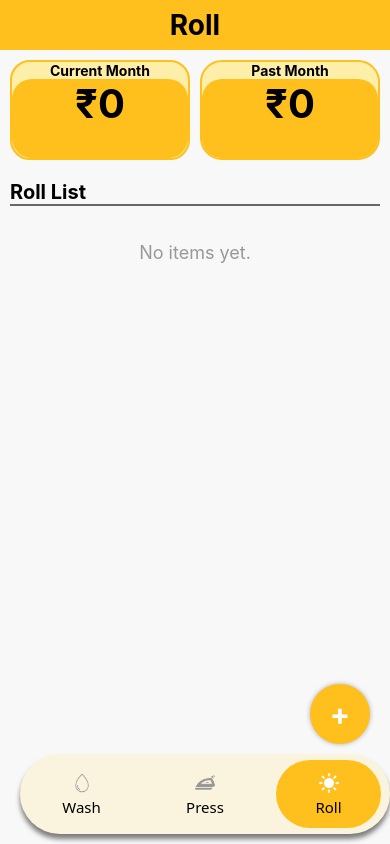
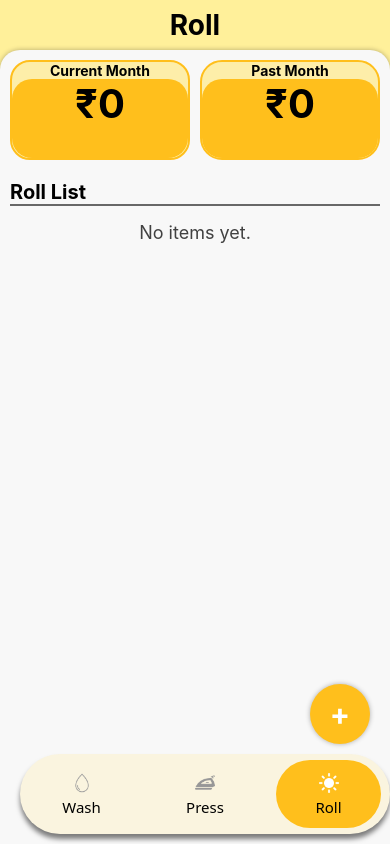
Before and after one commit to jatin-jangid/A1Assist, a React Native app: screen /Roll in a window 390 px wide. Built offline with nearby package versions, Linux system fonts and the light colour scheme.

Commit message:
Minor UI changes

```diff
--- a/src/components/BottomTabs.tsx
+++ b/src/components/BottomTabs.tsx
@@ -23,7 +23,8 @@ const getIcon = (name: string, focused: boolean) => {
       return require('../../assets/wash-outlined.png');
   }
 };
-
+// headerColor options : #fff0ad
+const headerColor = '#fff09a'
 export default function AppNavigator() {
   return (
     <Tab.Navigator
@@ -51,6 +52,7 @@ export default function AppNavigator() {
           rates: 12,
           listBackgroundColor: '#c6fbff',
           quantityContainerBackgroundColor: '#27f1ff',
+          headerColor: headerColor,
         }}
       />
       <Tab.Screen
@@ -63,6 +65,7 @@ export default function AppNavigator() {
           rates: 4,
           listBackgroundColor: '#c1ffea',
           quantityContainerBackgroundColor: '#4fffc4',
+          headerColor: headerColor,
         }}
       />
       <Tab.Screen
@@ -75,6 +78,7 @@ export default function AppNavigator() {
           rates: 20,
           listBackgroundColor: 'rgb(253, 238, 169)',
           quantityContainerBackgroundColor: 'rgb(255, 191, 28)',
+          headerColor: headerColor,
         }}
       />
     </Tab.Navigator>
--- a/src/components/Header.tsx
+++ b/src/components/Header.tsx
@@ -1,9 +1,9 @@
 import {StyleSheet, Text, View} from 'react-native';
 import React from 'react';
 
-const Header = (props: {title: string}) => {
+const Header = (props: {title: string, backgroundColor: string}) => {
   return (
-    <View style={styles.headerView}>
+    <View style={[styles.headerView,{ backgroundColor: props.backgroundColor}]}>
       <Text style={styles.headerText}>{props.title}</Text>
     </View>
   );
--- a/src/components/List.tsx
+++ b/src/components/List.tsx
@@ -40,13 +40,14 @@ const List = ({props, navigation, route}: any) => {
   const [errorForQuantity, setErrorForQuantity] = useState(false);
   const [dynamicMarginBottom, setdynamicMarginBottom] = useState(0);
   const [loadingForPage, setLoadingForPage] = useState(true);
-  const [loadingForList, setLoadingForList] = useState(true)
+  const [loadingForList, setLoadingForList] = useState(true);
   const {
     buttonColor,
     fromScreen,
     rates,
     listBackgroundColor,
     quantityContainerBackgroundColor,
+    headerColor,
   } = route.params;
 
   useEffect(() => {
@@ -56,7 +57,7 @@ const List = ({props, navigation, route}: any) => {
 
   useEffect(() => {
     saveDataToStorage();
-    setLoadingForList(true)
+    setLoadingForList(true);
     // const sortedData = [...list].sort(
     //   (a, b) =>
     //     new Date(b.date.split('-').reverse().join('-')).getTime() -
@@ -77,23 +78,23 @@ const List = ({props, navigation, route}: any) => {
       if (data) {
         setList(JSON.parse(data));
         setLoadingForPage(false);
-        setLoadingForList(false)
+        setLoadingForList(false);
       }
     } catch (error) {
       console.error('Error reading data from storage:', error);
       setLoadingForPage(false);
-      setLoadingForList(false)
+      setLoadingForList(false);
     }
   };
   const saveDataToStorage = async () => {
     try {
       await AsyncStorage.setItem(fromScreen, JSON.stringify(list));
       setLoadingForPage(false);
-      setLoadingForList(false)
+      setLoadingForList(false);
     } catch (error) {
       console.error('Error saving data to storage:', error);
       setLoadingForPage(false);
-      setLoadingForList(false)
+      setLoadingForList(false);
     }
   };
 
@@ -143,9 +144,6 @@ const List = ({props, navigation, route}: any) => {
   const calendarModals = () => {
     return (
       <Modal visible={isCalenderVisible} transparent={true}>
-        <TouchableWithoutFeedback
-          onPress={() => setIsCalenderVisible(false)}
-          style={{borderWidth: 2, borderColor: 'red'}}>
         <View style={styles.calendarViewedit}>
           {/* <DatePicker
               modal
@@ -165,7 +163,6 @@ const List = ({props, navigation, route}: any) => {
             style={{borderRadius: 10, width: '90%', alignSelf: 'center'}}
           />
         </View>
-        </TouchableWithoutFeedback>
       </Modal>
     );
   };
@@ -218,8 +215,6 @@ const List = ({props, navigation, route}: any) => {
         visible={isDeleteModalVisible}
         transparent={true}
         animationType="fade">
-        <TouchableWithoutFeedback
-          onPress={() => setIsDeleteModalVisible(false)}>
         <View style={styles.modalContainer}>
           <View style={styles.modalContent}>
             <Text>Are you sure you want to delete this item?</Text>
@@ -242,7 +237,6 @@ const List = ({props, navigation, route}: any) => {
             </View>
           </View>
         </View>
-        </TouchableWithoutFeedback>
       </Modal>
     );
   };
@@ -250,7 +244,6 @@ const List = ({props, navigation, route}: any) => {
   const addEntryModal = () => {
     return (
       <Modal visible={modalVisible} animationType="fade" transparent>
-        <TouchableWithoutFeedback onPress={() => setModalVisible(false)}>
         <View style={styles.modalContainer}>
           <View style={styles.modalContent}>
             <Text>Quantity : </Text>
@@ -259,7 +252,7 @@ const List = ({props, navigation, route}: any) => {
             )}
             <TextInput
               placeholder="Enter Quantity"
-                placeholderTextColor={'black'}
+              placeholderTextColor={'#949494'}
               style={styles.input}
               keyboardType="numeric"
               value={quantity}
@@ -291,7 +284,6 @@ const List = ({props, navigation, route}: any) => {
             </View>
           </View>
         </View>
-        </TouchableWithoutFeedback>
       </Modal>
     );
   };
@@ -435,22 +427,27 @@ const List = ({props, navigation, route}: any) => {
 
   return (
     <>
-
-      <Header title={fromScreen} />
-      {
-        loadingForPage ? (
+      <Header title={fromScreen} backgroundColor={headerColor} />
+      {loadingForPage ? (
         <View style={{flex: 1, justifyContent: 'center', alignItems: 'center'}}>
           <ActivityIndicator size="large" color="#0000ff" />
-            <Text style={{textAlign:'center'}}>Loading...</Text>
+          <Text style={{textAlign: 'center'}}>Loading...</Text>
         </View>
       ) : (
         <>
+          <View style={{backgroundColor: headerColor}}>
             <View
               style={{
                 flexDirection: 'row',
                 height: 120,
                 padding: 10,
                 backgroundColor: '#f8f8f8',
+                borderTopStartRadius: 20,
+                borderTopEndRadius: 20,
+                shadowColor: '#000',
+                shadowOpacity: 0.3,
+                shadowRadius: 5,
+                elevation: 5,
               }}>
               <View
                 style={{
@@ -547,10 +544,17 @@ const List = ({props, navigation, route}: any) => {
                 padding: 10,
                 backgroundColor: '#f8f8f8',
               }}>
-        <Text style={[styles.heading, {fontSize: 20}]}>{fromScreen} List</Text>
+              <Text style={[styles.heading, {fontSize: 20}]}>
+                {fromScreen} List
+              </Text>
               <View
-          style={{borderWidth: 1, borderColor: '#686868', marginBottom: -4}}
+                style={{
+                  borderWidth: 1,
+                  borderColor: '#686868',
+                  marginBottom: -4,
+                }}
               />
+            </View>
           </View>
           <View style={styles.container}>
             <FlatList
@@ -561,14 +565,21 @@ const List = ({props, navigation, route}: any) => {
               style={{marginBottom: dynamicMarginBottom}}
               ListEmptyComponent={
                 <View
-              style={{flex: 1, justifyContent: 'center', alignItems: 'center'}}>
+                  style={{
+                    flex: 1,
+                    justifyContent: 'center',
+                    alignItems: 'center',
+                  }}>
                   {loadingForList ? (
                     <>
                       <ActivityIndicator size="large" color="#00cc88" />
                       <Text>Loading...</Text>
                     </>
                   ) : (
+                    <View style={{flex: 1, justifyContent: 'center', alignItems: 'center', height: 200, width: "100%"}}>
+
                     <Text style={[styles.emptyText]}>No items yet.</Text>
+                    </View>
                   )}
                 </View>
               }
@@ -621,9 +632,7 @@ const List = ({props, navigation, route}: any) => {
           {calendarModals()}
           {confirmDeleteModal()}
         </>
-        )
-      }
-
+      )}
     </>
   );
 };
@@ -658,8 +667,8 @@ const styles = StyleSheet.create({
   emptyText: {
     textAlign: 'center',
     fontSize: 18,
-    color: '#999',
-    marginTop: 20,
+    color: '#414141',
+    // marginTop: 20,
   },
   addButton: {
     position: 'absolute',
```
Lines whose indentation alone changed are shown as unchanged.
